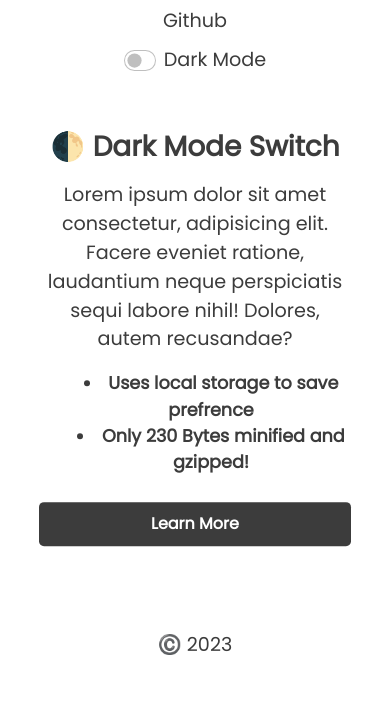
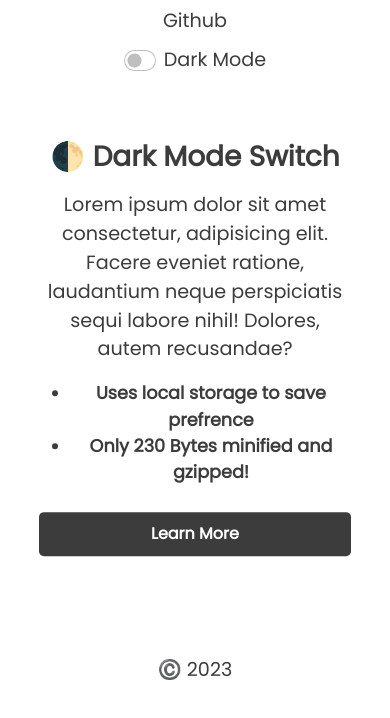
Before and after one commit to aruncode49/JS-Dark-Mode, a plain HTML site: page index.html in a window 390 px wide. Shown: the part 126-844 px from the top of the page. Drawn offline with nearby package versions, Linux system fonts and the light colour scheme.

Commit message:
Update styles.css

```diff
--- a/styles.css
+++ b/styles.css
@@ -135,7 +135,7 @@ footer p{
         display: flex;
         flex-direction: column;
         position: absolute;
-        margin-top: 42px;
+        margin-top: 52px;
     }
 
     p{
@@ -145,10 +145,11 @@ footer p{
 
     li{
         font-size: 1.1rem;
+        list-style: outside;
     }
 
     footer p{
-        bottom: 5%;
+        bottom: 2%;
         font-size: 1.2rem;
     }
 }
```
